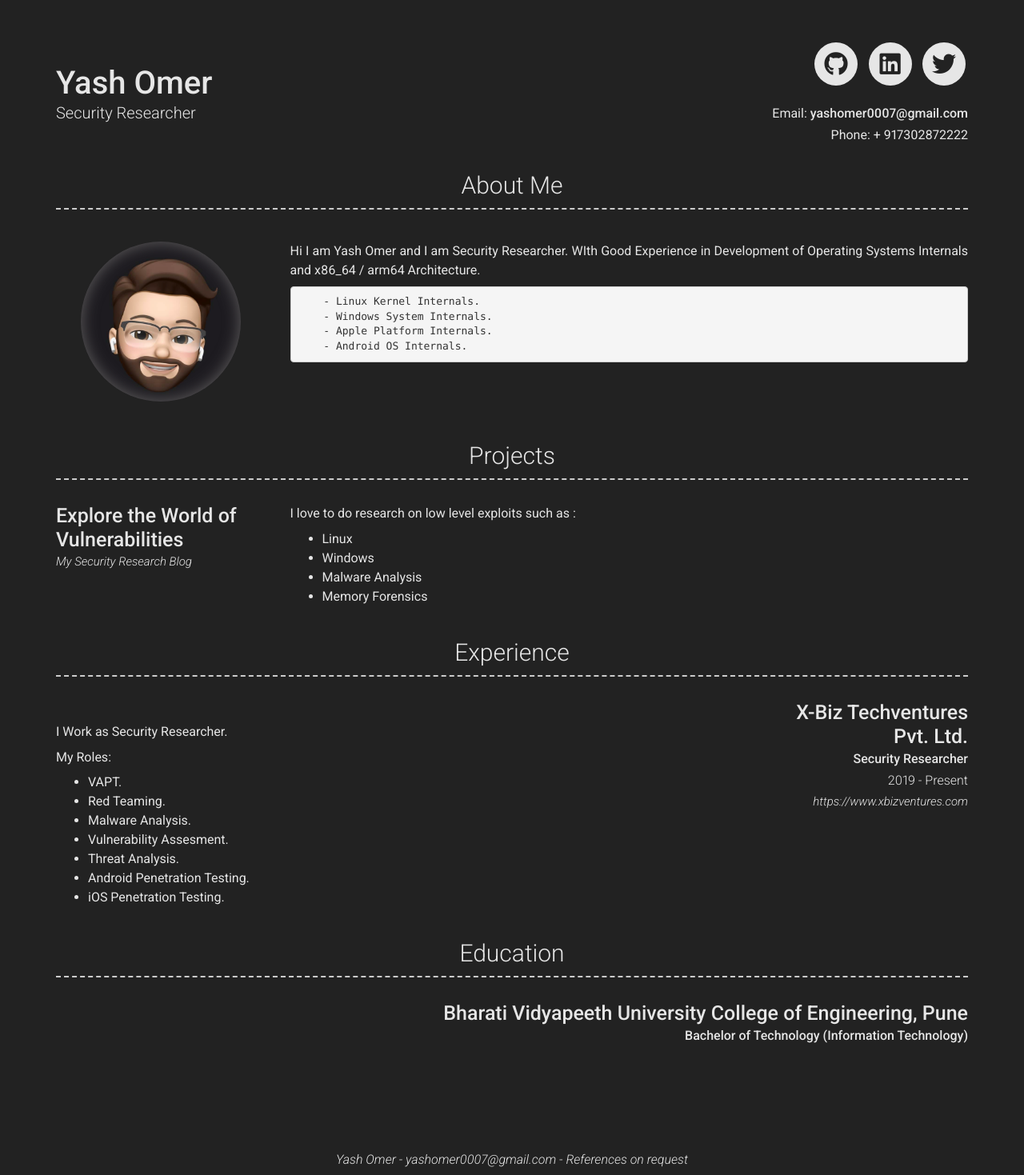
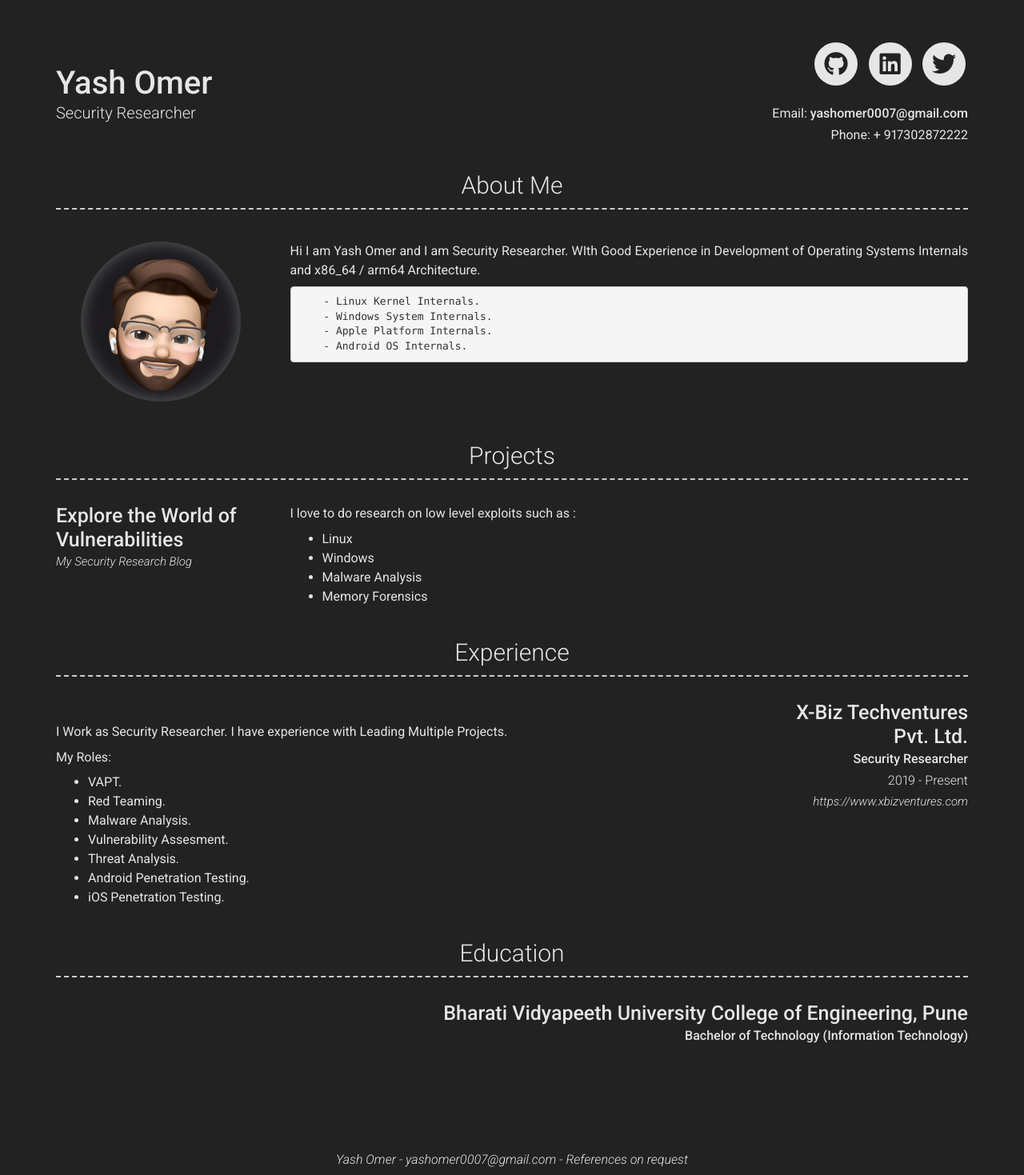
Before and after one commit to yashomer1994/Resume, a Jekyll site: the page built from index.md, in a window 1280 px wide. Shown: the whole page at 80% size. Built offline with Jekyll 4.4.1, drawn with Linux system fonts in a browser that asks for light colours; nearby versions of some CDN libraries.

Commit message:
Update _config.yml

```diff
--- a/_config.yml
+++ b/_config.yml
@@ -94,7 +94,7 @@ content:
         quote: >
 
         description: | # this will include new lines to allow paragraphs
-          I Work as Security Researcher.
+          I Work as Security Researcher. I have experience with Leading Multiple Projects.
 
             My Roles:
            - VAPT.
```
